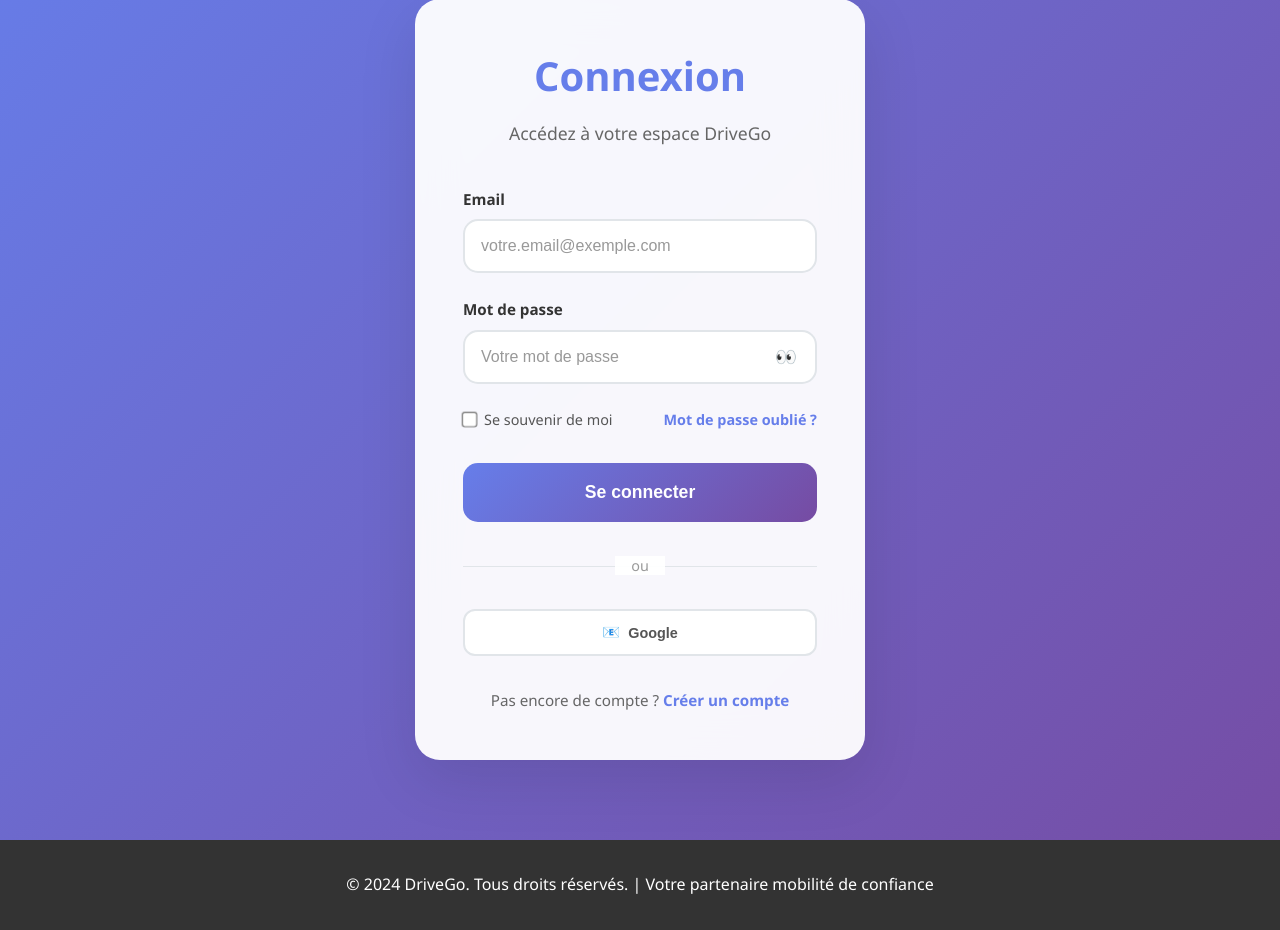
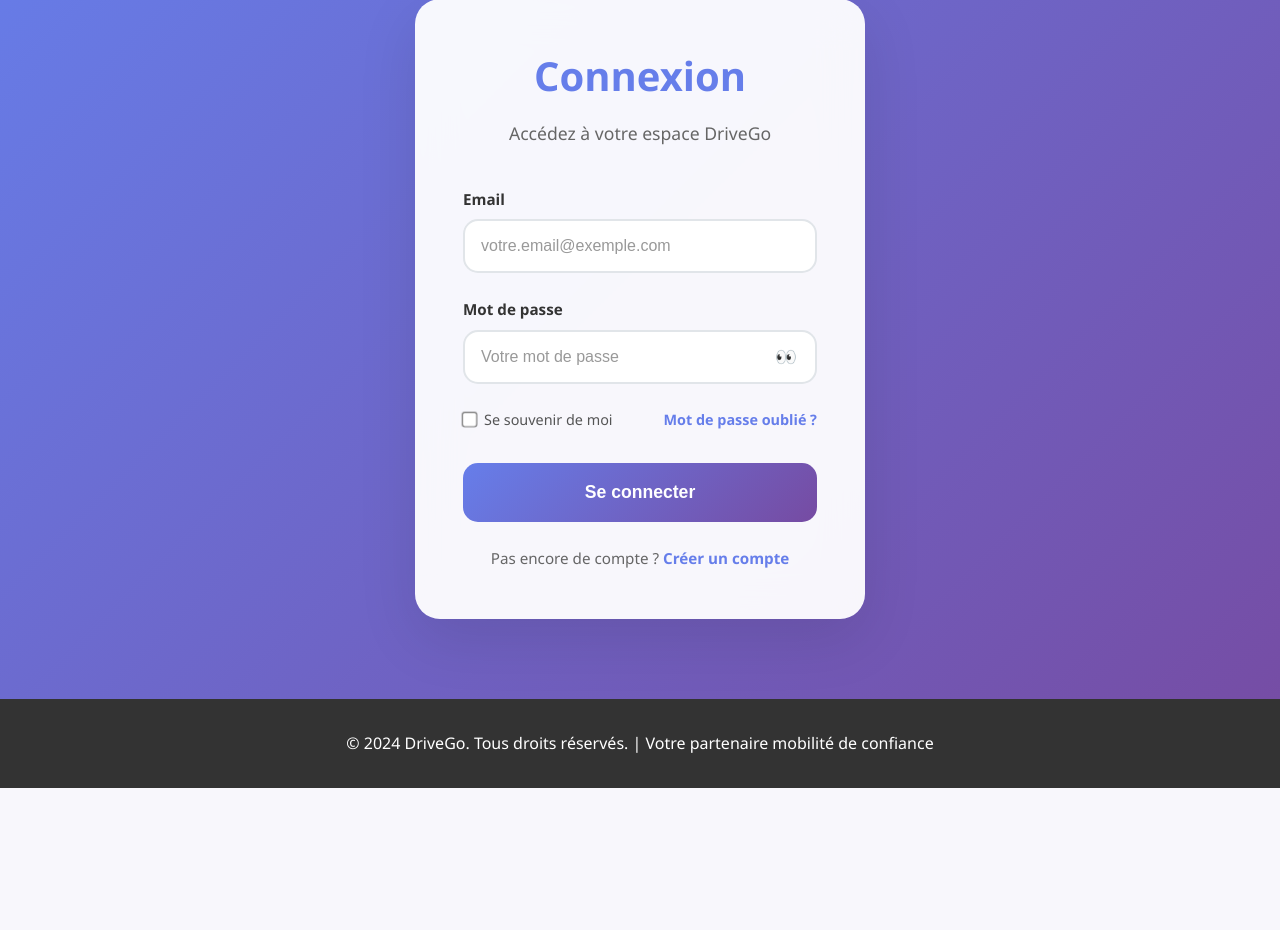
Before and after one commit to samutax75/Projet-DriveGo, a Flask app: page /connexion in a window 1280 px wide. Shown: the part 121-1051 px from the top of the page. After the commit the page ends 909 px from the top, so only its background shows below. Run offline with Flask 3, Linux system fonts and the light colour scheme.

Commit message:
modification certain paragraphe connexion

```diff
--- a/backend/templates/connexion.html
+++ b/backend/templates/connexion.html
@@ -64,17 +64,6 @@
                 </button>
             </form>
 
-            <div class="divider">
-                <span>ou</span>
-            </div>
-
-            <div class="social-login">
-                <button type="button" class="btn-social" id="googleLogin">
-                    <span>📧</span>
-                    Google
-                </button>
-            </div>
-
             <div class="signup-link">
                 Pas encore de compte ? <a href="{{ url_for('inscription') }}">Créer un compte</a>
 
--- a/backend/templates/index.html
+++ b/backend/templates/index.html
@@ -95,7 +95,7 @@
             <div class="feature-card fade-in-up">
                 <span class="feature-icon">💙</span>
                 <h3>Au Service du Handicap</h3>
-                <p>Un outil dédié à la noble mission de la Fondation Perce-Neige et de ses éducateurs dévoués.</p>
+                <p>Un outil dédié à la noble mission de la Fondation Perce-Neige.</p>
             </div>
         </div>
     </section>
--- a/backend/templates/profil.html
+++ b/backend/templates/profil.html
@@ -9,7 +9,7 @@
 <body>
     <header>
         <div class="nav-container">
-            <a href="{{ url_for('index') }}" class="logo">🏎️ DriveGo</a>
+            <a href="{{ url_for('index') }}" class="logo">🏎️ Acceuil</a>
         </div>
     </header>
 
@@ -72,9 +72,6 @@
                         <button type="button" class="btn btn-outline" onclick="changePassword()">
                             🔑 Changer le mot de passe
                         </button>
-                        <button type="button" class="btn btn-outline" onclick="enable2FA()">
-                            🔐 Activer l'authentification 2FA
-                        </button>
                         <button type="button" class="btn btn-outline" onclick="downloadData()">
                             📥 Télécharger mes données
                         </button>
```
